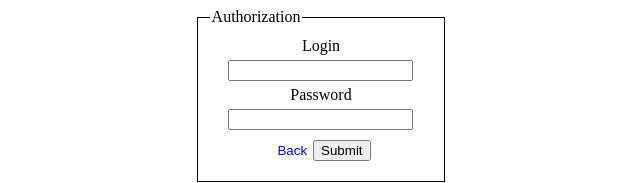
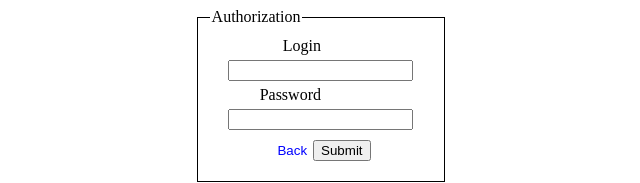
Before and after one commit to Horbenkodev/Forms, a React (Vite) app: page /login in a window 1280 px wide. Shown: the top 183 px of the page, without its empty margins (319-959 px from the left). Built offline with nearby package versions, Linux system fonts and the light colour scheme.

Commit message:
add grid by login labels

```diff
--- a/src/css/login.css
+++ b/src/css/login.css
@@ -17,6 +17,8 @@
 }
 
 .labelLogin {
+  display: grid;
+  grid-template-columns: 1fr 1fr;
   margin: 5px 0;
   text-transform: capitalize;
 }
```
Also changed, not shown: 2 other files (tests, documents, lock files or other folders).
